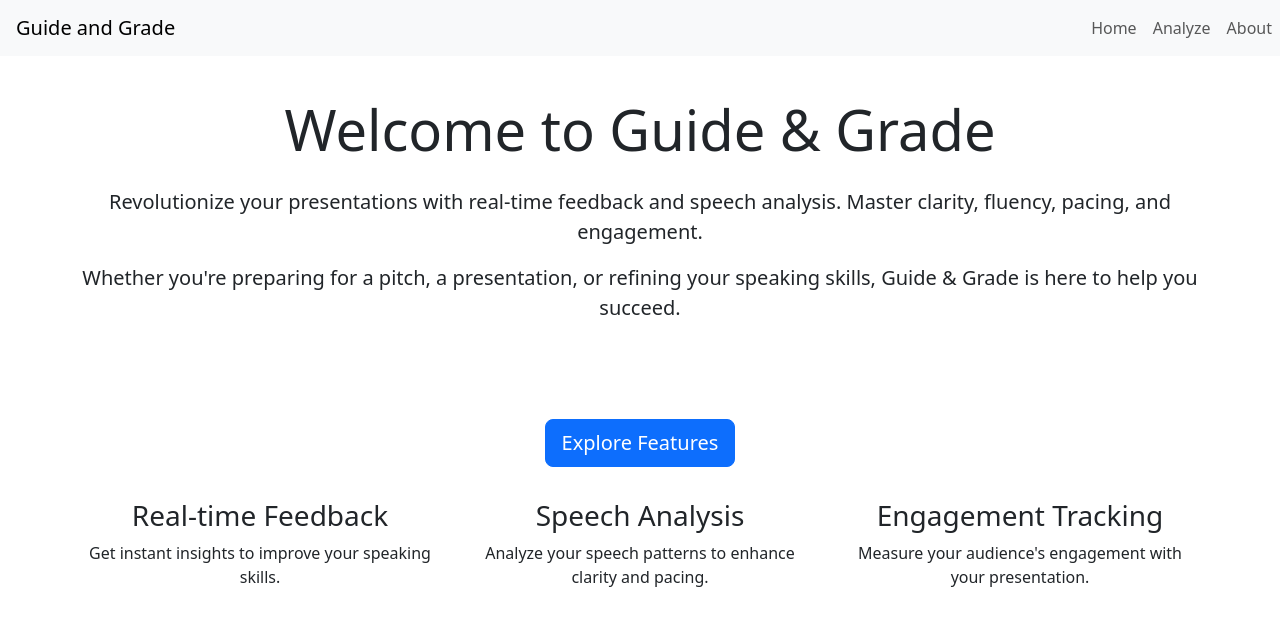
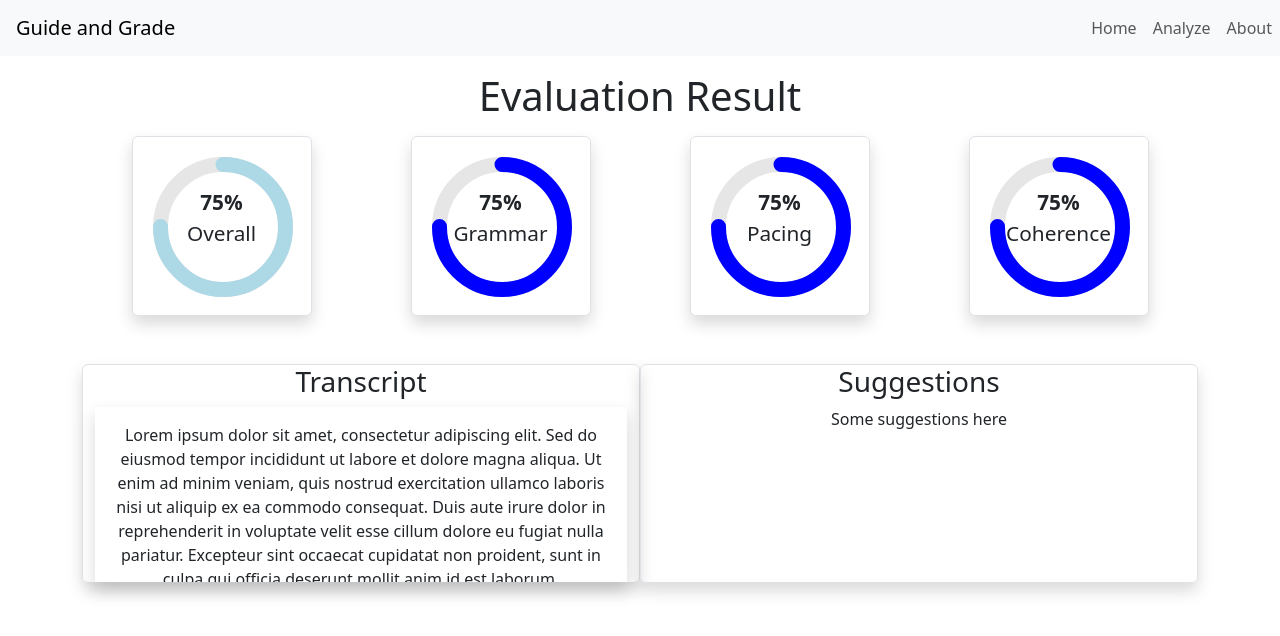
Before and after one commit to Kaveengayanga1/guide_and_grade, a React (Vite) app: page / in a window 1280 px wide. Shown: the top 636 px of the page. Built offline with nearby package versions, Linux system fonts and the light colour scheme.

Commit message:
Summary page updated with animations and css

```diff
--- a/src/App.jsx
+++ b/src/App.jsx
@@ -8,7 +8,7 @@ import Analyze from './pages/Analyze'
 import Timer from './pages/Timer'
 
 function App() {
-  const [component, setComponent] = useState(<Home/>);
+  const [component, setComponent] = useState(<Summary/>);
 
   // Function to change the page component
   function pageRouterSetter(selectedMenuItem) {
@@ -46,6 +46,7 @@ function App() {
     <div>
       <Navbar getPageForRouting={pageRouterSetter} />
       {component}
+
       {/* <h1>Hello There. Test app running here!</h1> */}
 
 
--- a/src/components/card/Card.jsx
+++ b/src/components/card/Card.jsx
@@ -35,6 +35,7 @@ const Card = ({ name, progress, borderColor = '#4caf50', progressColor = '#4caf5
         border: `3px solid ${borderColor}`,
         borderRadius: '15px',
         padding: '20px',
+        backgroundColor: 'white',
     };
 
     const textStyle = {
@@ -43,11 +44,12 @@ const Card = ({ name, progress, borderColor = '#4caf50', progressColor = '#4caf5
         left: '50%',
         transform: 'translate(-50%, -50%)',
         textAlign: 'center',
-        fontSize: '1.5rem',
+        fontSize: '1.3rem',
+
     };
 
     return (
-        <div style={containerStyle}>
+        <div style={containerStyle} className='border rounded shadow'>
             <svg height={size * 2} width={size * 2} style={svgStyle}>
                 <circle
                     cx={size}
--- a/src/pages/Summary.jsx
+++ b/src/pages/Summary.jsx
@@ -4,35 +4,48 @@ import Card from '../components/card/Card';  // Assuming Card component is impor
 const Summary = (props) => {
     return (
         <div className="container py-4"
-            data-aos='zoom-in'
-            data-aos-delay="400"
+            //data-aos='zoom-in'
+            //data-aos-delay="400"
         >
-            <h1 className="mt-5 mb-5">Summary</h1>
+            <h1 className="mt-5 mb-3" data-aos="zoom-in" data-aos-duration="1000">Evaluation Result</h1>
 
             {/* Insights */}
-            <div className="container py-4">
+            {/*Card container*/}
+            <div className="container">
                 <div className="row">
-                    {/* Left Container with Larger Card */}
-                    <div className="col-12 col-md-6 mb-4">
-                        <Card name="Overall" progress={75} borderColor="#ff6347" progressColor="#ff6347" size={150} />
+                    <div className="col" data-aos="fade-up" data-aos-delay="200" data-aos-duration="1800">
+                        <Card name="Overall" progress={75} borderColor="white" progressColor="lightblue" size={70} />
+                    </div>
+                    <div className="col" data-aos="fade-up" data-aos-delay="400" data-aos-duration="1800">
+                        <Card name="Grammar" progress={75} borderColor="blue" progressColor="blue" size={70} />
+                    </div>
+                    <div className="col" data-aos="fade-up" data-aos-delay="600" data-aos-duration="1800">
+                        <Card name="Pacing" progress={75} borderColor="blue" progressColor="blue" size={70} />
+                    </div>
+                    <div className="col" data-aos="fade-up" data-aos-delay="800" data-aos-duration="1800">
+                        <Card name="Coherence" progress={75} borderColor="blue" progressColor="blue" size={70} />
                     </div>
 
-                    {/* Right Container for 2x2 Grid of Smaller Cards */}
-                    <div className="col-12 col-md-6">
-                        <div className="row">
-                            <div className="col-12 col-sm-6 mb-4">
-                                <Card name="Clarity" progress={60} borderColor="#1e90ff" progressColor="#1e90ff" size={60} />
-                            </div>
-                            <div className="col-12 col-sm-6 mb-4">
-                                <Card name="Fluency" progress={50} borderColor="#ffcc00" progressColor="#ffcc00" size={60} />
-                            </div>
-                            <div className="col-12 col-sm-6 mb-4">
-                                <Card name="Pacing" progress={80} borderColor="#32cd32" progressColor="#32cd32" size={60} />
-                            </div>
-                            <div className="col-12 col-sm-6 mb-4">
-                                <Card name="Coherence" progress={90} borderColor="#ff1493" progressColor="#ff1493" size={60} />
-                            </div>
+                </div>
+            </div>
+
+            {/* Text and suggestions container */}
+            <div className="container">
+                <div className="row mt-5">
+                    <div className="col-6 border rounded shadow" data-aos='fade-down' data-aos-delay="1000" data-aos-duration="2000">
+                        <h3>Transcript</h3>
+                        <div className=" p-3 overflow-auto shadow" style={{ maxHeight: '175px', maxWidth: '100%' }}>
+                            <p>
+                                Lorem ipsum dolor sit amet, consectetur adipiscing elit. Sed do eiusmod tempor incididunt ut labore et dolore magna aliqua. Ut enim ad minim veniam, quis nostrud exercitation ullamco laboris nisi ut aliquip ex ea commodo consequat. Duis aute irure dolor in reprehenderit in voluptate velit esse cillum dolore eu fugiat nulla pariatur. Excepteur sint occaecat cupidatat non proident, sunt in culpa qui officia deserunt mollit anim id est laborum.
+                            </p>
+                            <p>
+                                Lorem ipsum dolor sit amet, consectetur adipiscing elit. Sed do eiusmod tempor incididunt ut labore et dolore magna aliqua. Ut enim ad minim veniam, quis nostrud exercitation ullamco laboris nisi ut aliquip ex ea commodo consequat. Duis aute irure dolor in reprehenderit in voluptate velit esse cillum dolore eu fugiat nulla pariatur. Excepteur sint occaecat cupidatat non proident, sunt in culpa qui officia deserunt mollit anim id est laborum.
+                            </p>
                         </div>
+                    </div>
+                    <div className="col-6 border rounded shadow" data-aos='fade-down' data-aos-delay="1000" data-aos-duration="2000">
+                        <h3>Suggestions</h3>
+                        <p>Some suggestions here</p>
                     </div>
                 </div>
             </div>
```
